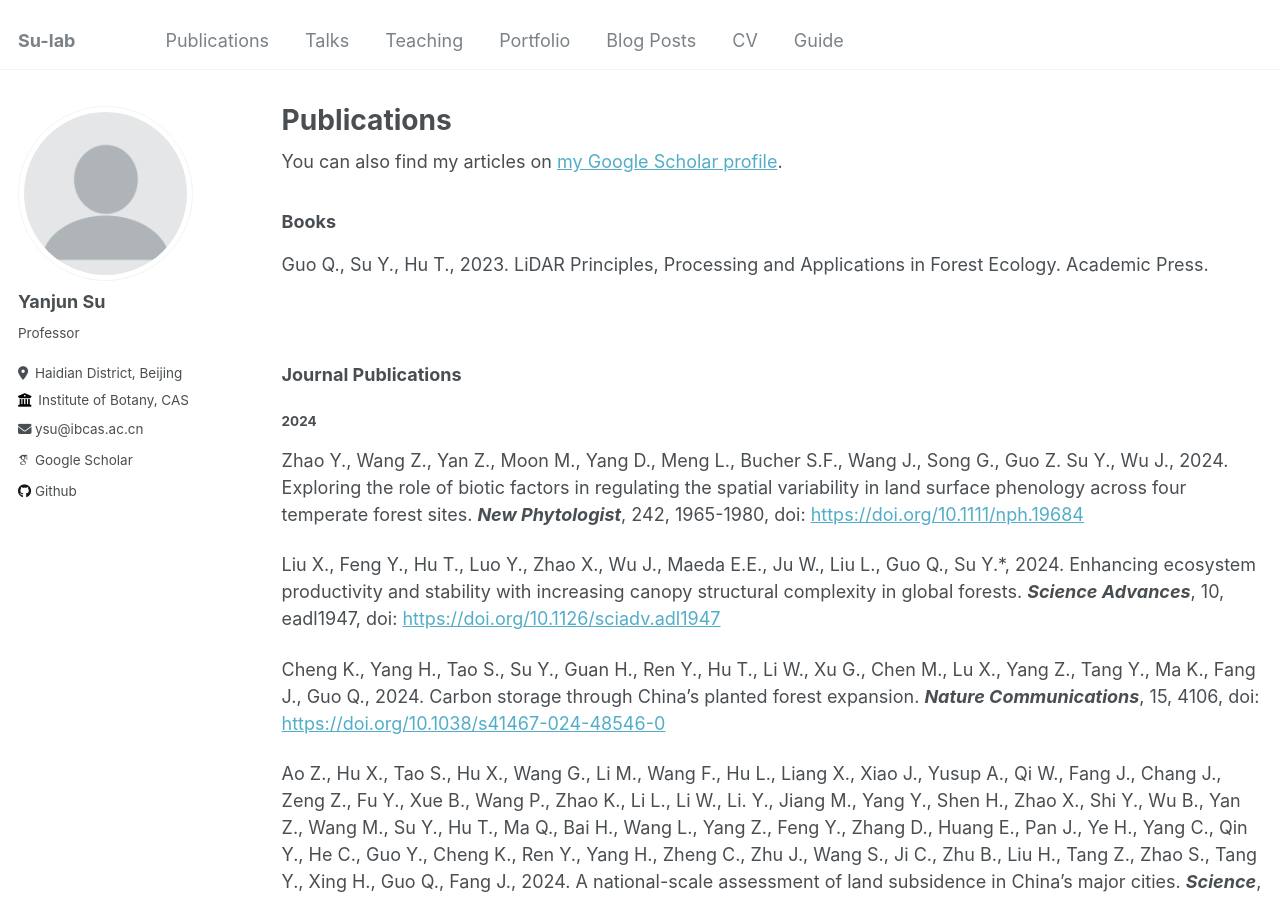
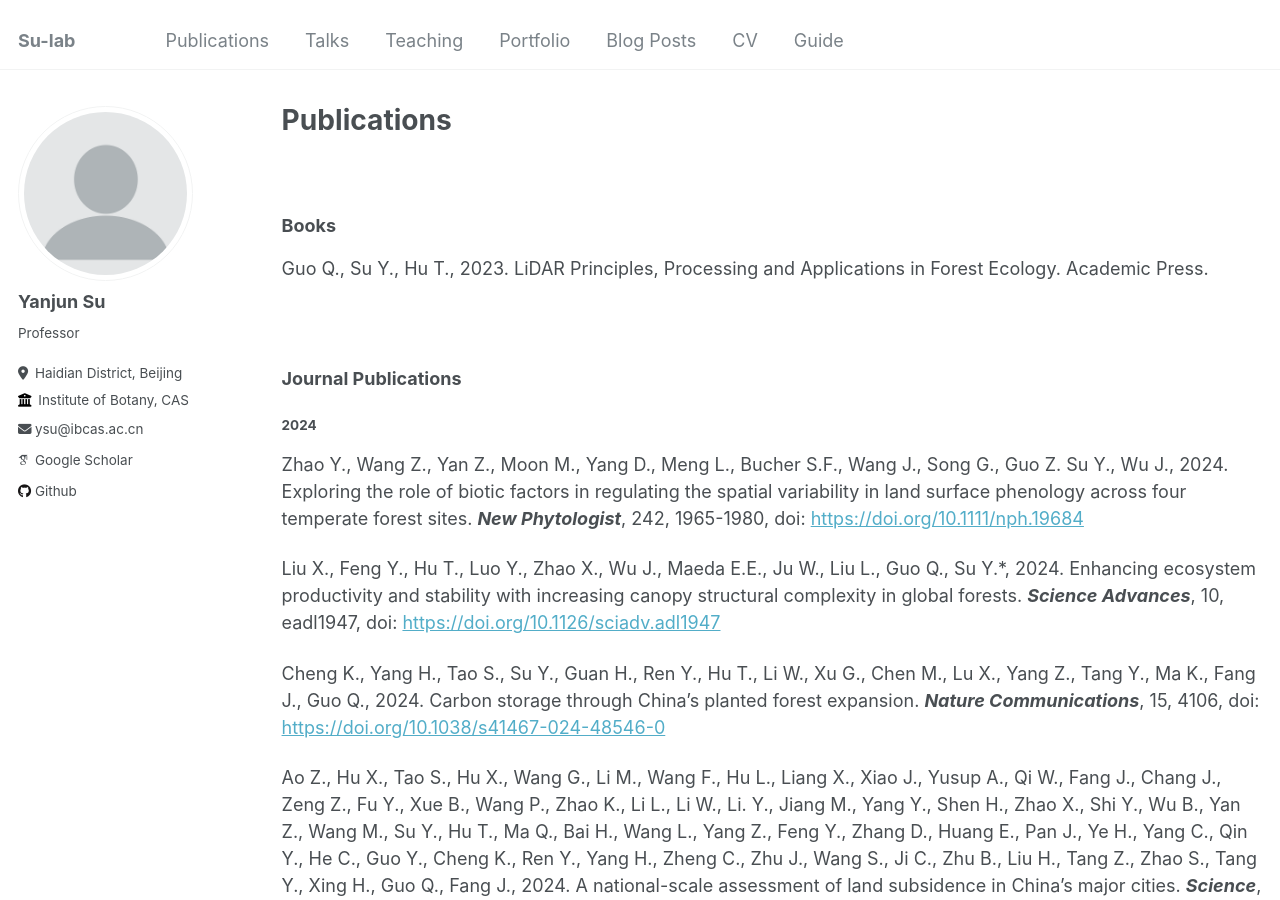
Before and after one commit to krotia/krotia.github.io, a Jekyll site: the page built from _pages/publications.md, in a window 1280 px wide and 900 px high. Built offline with Jekyll 4.4.1, drawn with Linux system fonts in a browser that asks for light colours; some web fonts are replaced.

Commit message:
Update publications.md

```diff
--- a/_pages/publications.md
+++ b/_pages/publications.md
@@ -5,8 +5,10 @@ permalink: /publications/
 author_profile: true
 ---
 
-<div class="wordwrap">You can also find my articles on <a href="{{site.author.googlescholar}}">my Google Scholar profile</a>.</div>
 
+<p>
+  <br>
+</p>
 <h3>Books</h3>
 <p>Guo Q., Su Y., Hu T., 2023. LiDAR Principles, Processing and Applications in Forest Ecology. Academic Press.</p>
 
```
